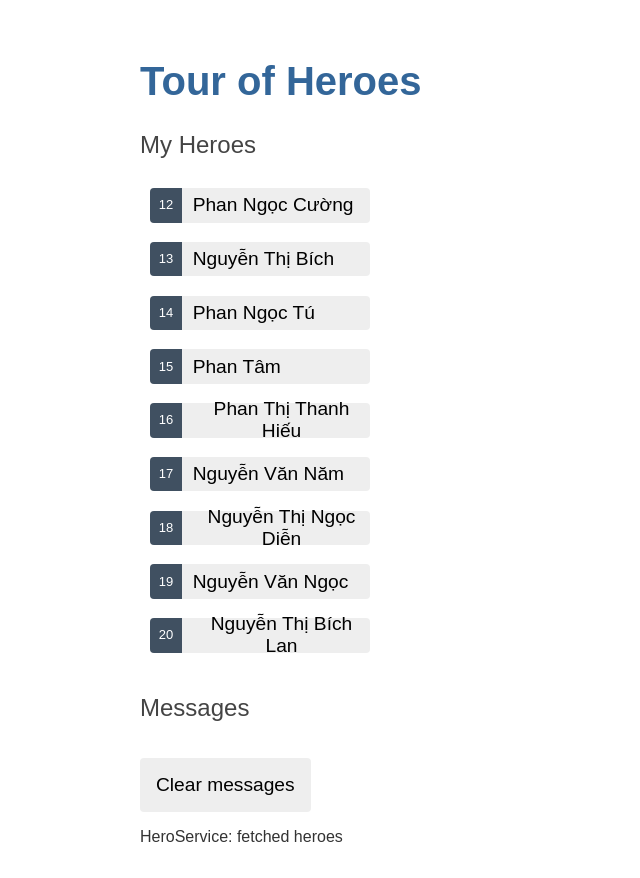
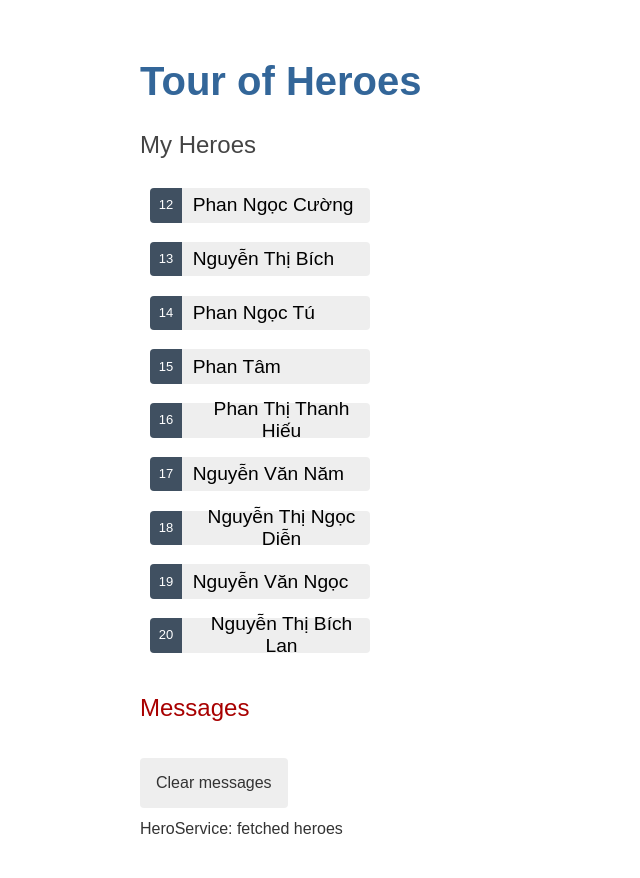
Before and after one commit to harryitc/Tutorial_Angular-TourOfHeroes, an Angular app in the folder project1/: page / in a window 1280 px wide. Shown: the whole page, without its empty margins (0-640 px from the left). Built offline with nearby package versions, Linux system fonts and the light colour scheme.

Commit message:
Tour Of Heroes - Add services - Add messages to hero service

```diff
--- a/project1/src/app/heroes/heroes.component.ts
+++ b/project1/src/app/heroes/heroes.component.ts
@@ -1,6 +1,6 @@
 import { Component, OnInit } from '@angular/core';
 import { Hero } from '../hero';
-import { HEROES } from '../mock-heroes';
+import { MessageService } from '../message.service';
 import { HeroService } from '../hero.service';
 @Component({
   selector: 'app-heroes',
@@ -10,7 +10,11 @@
 export class HeroesComponent implements OnInit {
 
   heroes: Hero[] = []
-  constructor(private heroService: HeroService) { }
+
+  selectedHero?: Hero
+
+  constructor(private heroService: HeroService, private messageService: MessageService) { }
+
   ngOnInit(): void {
     this.getHeroes()
   }
@@ -20,8 +24,8 @@
       subscribe((heroes => this.heroes = heroes))
   }
 
-  selectedHero?: Hero
   onSelect(hero: Hero): void {
     this.selectedHero = hero
+    this.messageService.add(`HeroesComponent: Selected hero id=${hero.id}`)
   }
 }
--- a/project1/src/app/messages/messages.component.scss
+++ b/project1/src/app/messages/messages.component.scss
@@ -0,0 +1,19 @@
+/* MessagesComponent's private CSS styles */
+h2 {
+    color: #A80000;
+    font-family: Arial, Helvetica, sans-serif;
+    font-weight: lighter;
+  }
+
+  .clear {
+    color: #333;
+    background-color: #eee;
+    margin-bottom: 12px;
+    padding: 1rem;
+    border-radius: 4px;
+    font-size: 1rem;
+    &:hover{
+        color: white;
+        background-color: #42545C;
+    }
+}
```
